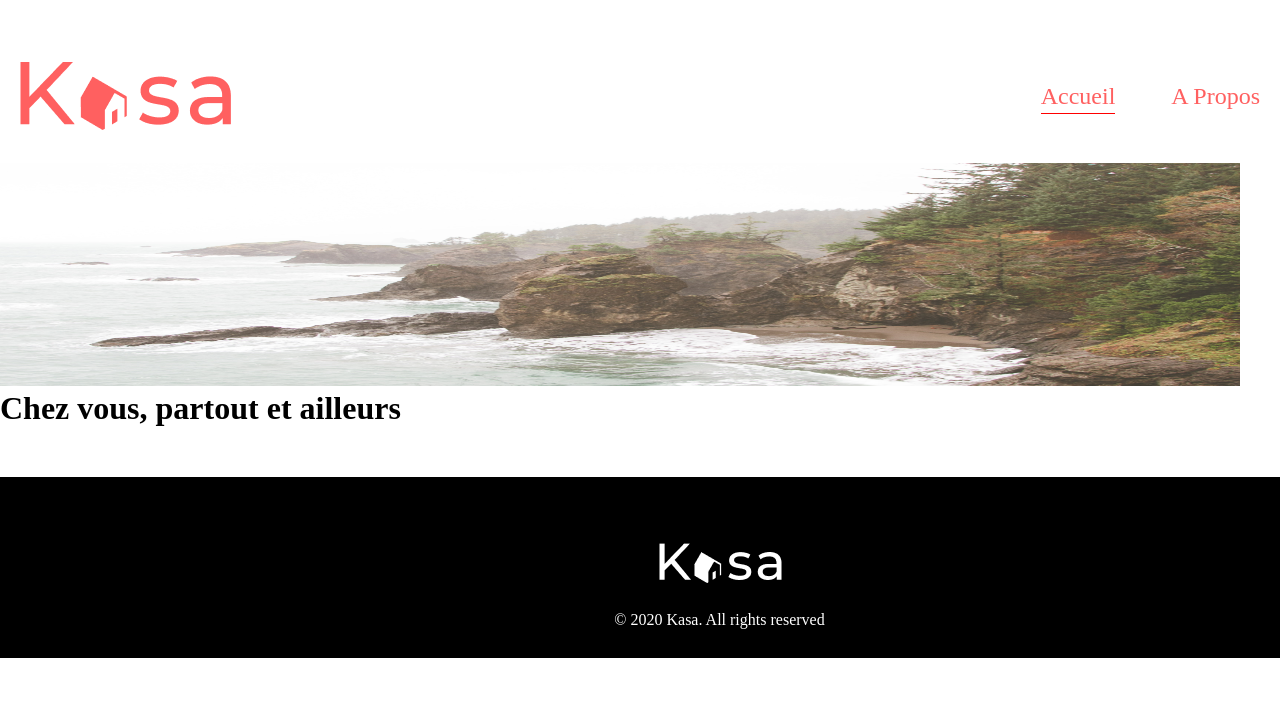
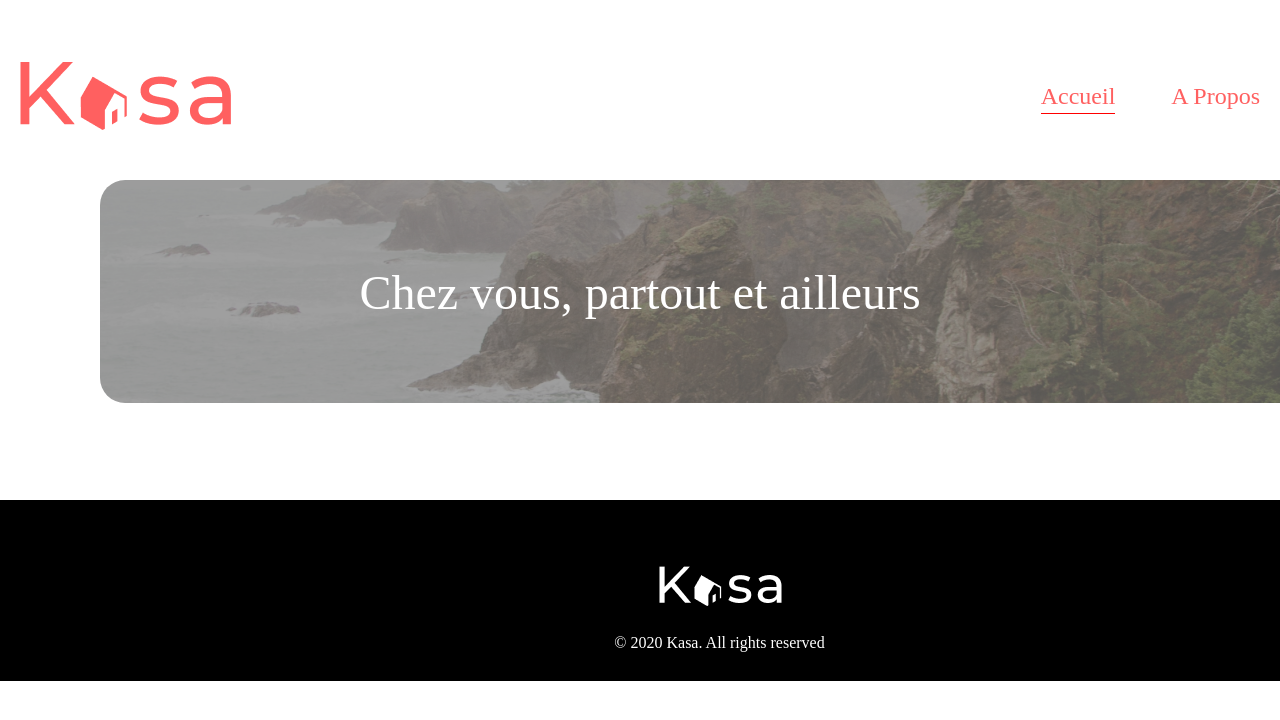
Before and after one commit to Valene-R/Kasa, a React (Create React App) app: page / in a window 1280 px wide. Shown: the top 720 px of the page. Built offline with nearby package versions, Linux system fonts and the light colour scheme.

Commit message:
feat(banner): add image and title layout

```diff
--- a/src/components/Banner/Banner.jsx
+++ b/src/components/Banner/Banner.jsx
@@ -5,8 +5,11 @@ const Banner = () => {
   return (
     <div>
       <div className="image">
-        <img src={imageHome} alt="" />
-        <h1>Chez vous, partout et ailleurs</h1>
+        <img src={imageHome} alt="Falaise au bord de la mer" />
+        <h1>
+          <span>Chez vous,</span>
+          <span> partout et ailleurs</span>
+        </h1>
       </div>
     </div>
   );
--- a/src/components/Banner/_banner.scss
+++ b/src/components/Banner/_banner.scss
@@ -1,4 +1,20 @@
 .image img{
     width: 1240px;
     height: 223px;
+    object-fit: cover;
+    border-radius: 25px;
+    opacity: 0.75;
+    position: relative;
+    margin: 17px 100px 43px 100px;
+    filter: brightness(50%);
 }
+
+h1 {
+    position: absolute;
+    color: #FFFFFF;
+    font-size: 48px;
+    font-weight: 500;
+    top: 292px;
+    left: 50%;
+    transform: translate(-50%, -50%);
+}
--- a/src/styles/_settings.scss
+++ b/src/styles/_settings.scss
@@ -4,7 +4,8 @@
 }
 
 body {
-    margin: auto;
+    max-width: 1440px;
+    margin: 0 auto;
     padding: 0;
     border: 0;
 }
```
